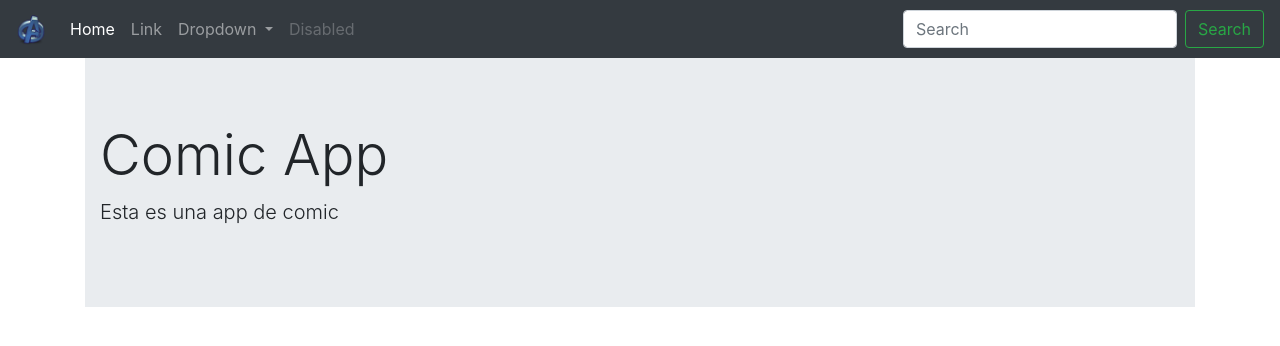
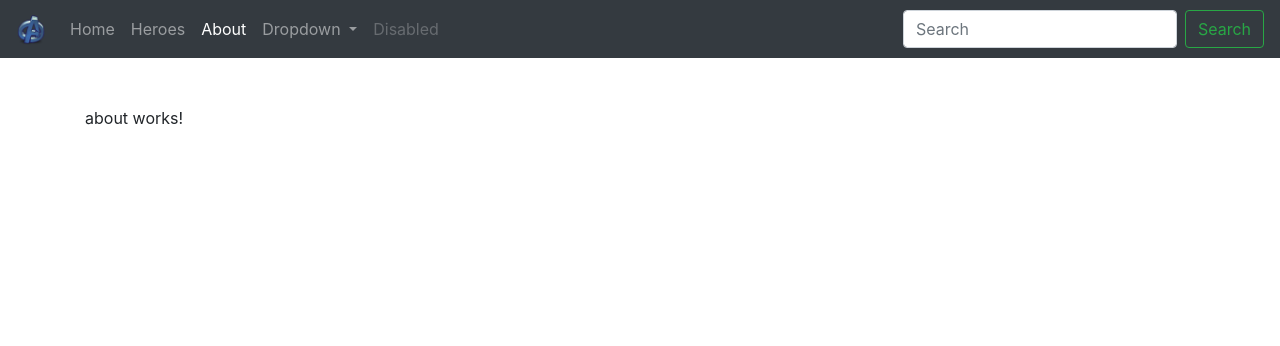
Before and after one commit to PercyLeon123/Agular_Exercises, an Angular app in the folder SPA/: page /about in a window 1280 px wide. Before the commit this address led to /home. Shown: the top 346 px of the page. Built offline with nearby package versions, Linux system fonts and the light colour scheme.

Commit message:
RouterLink

```diff
--- a/SPA/src/app/app.component.html
+++ b/SPA/src/app/app.component.html
@@ -1,5 +1,5 @@
 <app-navbar></app-navbar>
 
-<div class="container">
+<div class="container mt-5">
     <router-outlet></router-outlet>
 </div>
--- a/SPA/src/app/app.routes.ts
+++ b/SPA/src/app/app.routes.ts
@@ -1,8 +1,12 @@
 import { RouterModule, Routes } from '@angular/router';
 import { HomeComponent } from './components/home/home.component';
+import { AboutComponent } from './components/about/about.component';
+import { HeroesComponent } from './components/heroes/heroes.component';
 
 const APP_ROUTES: Routes = [
   { path: 'home', component: HomeComponent},
+  { path: 'about', component: AboutComponent},
+  { path: 'heroes', component: HeroesComponent},
   { path: '**', pathMatch: 'full', redirectTo: 'home' }
 ];
 
--- a/SPA/src/app/components/about/about.component.html
+++ b/SPA/src/app/components/about/about.component.html
@@ -1 +1 @@
-<p>about works!</p>
+<p class="animated fadeIn fast">about works!</p>
--- a/SPA/src/app/components/shared/navbar/navbar.component.html
+++ b/SPA/src/app/components/shared/navbar/navbar.component.html
@@ -8,11 +8,14 @@
 
     <div class="collapse navbar-collapse" id="navbarSupportedContent">
         <ul class="navbar-nav mr-auto">
-            <li class="nav-item active">
-                <a class="nav-link" href="#">Home <span class="sr-only">(current)</span></a>
+            <li class="nav-item " routerLinkActive="active">
+                <a class="nav-link" [routerLink]="['home']">Home <span class="sr-only">(current)</span></a>
             </li>
-            <li class="nav-item">
-                <a class="nav-link" href="#">Link</a>
+            <li class="nav-item" routerLinkActive="active">
+                <a class="nav-link" [routerLink]="['heroes']">Heroes</a>
+            </li>
+            <li class="nav-item" routerLinkActive="active">
+                <a class="nav-link" [routerLink]="['about']">About</a>
             </li>
             <li class="nav-item dropdown">
                 <a class="nav-link dropdown-toggle" href="#" id="navbarDropdown" role="button" data-toggle="dropdown" aria-haspopup="true" aria-expanded="false">
--- a/SPA/src/styles.css
+++ b/SPA/src/styles.css
@@ -1 +1,28 @@
-/* You can add global styles to this file, and also import other style files */
+/* Animaciones */
+
+.animated {
+    -webkit-animation-duration: 1s;
+    animation-duration: 1s;
+    -webkit-animation-fill-mode: both;
+    animation-fill-mode: both;
+}
+
+.fast {
+    -webkit-animation-duration: 0.4s;
+    animation-duration: 0.4s;
+    -webkit-animation-fill-mode: both;
+    animation-fill-mode: both;
+}
+
+@keyframes fadeIn {
+    from {
+        opacity: 0;
+    }
+    to {
+        opacity: 1;
+    }
+}
+
+.fadeIn {
+    animation-name: fadeIn;
+}
```
